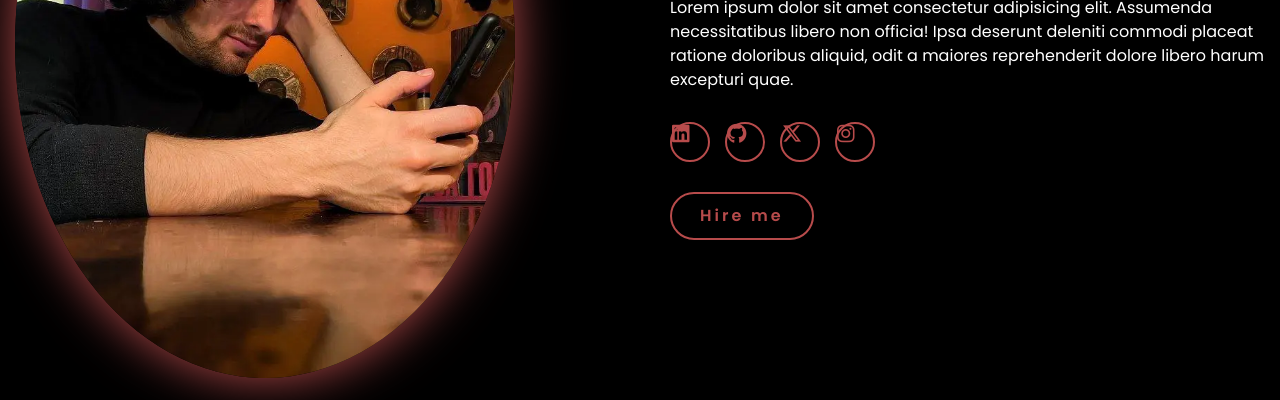
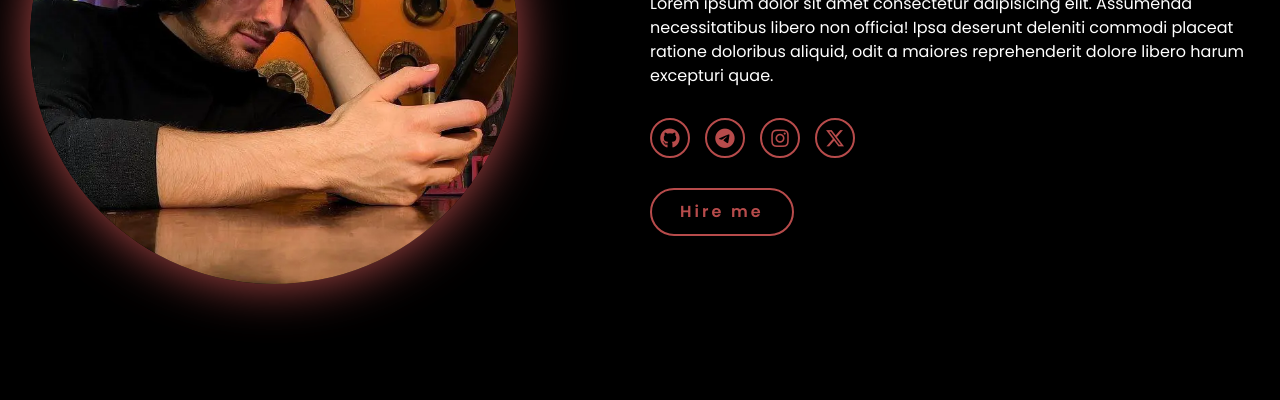
Before and after one commit to dreamsoundx/dreamsoundx-cv, a plain HTML site: page index.html in a window 1280 px wide. Shown: the part 400-800 px from the top of the page. Drawn offline with Linux system fonts and the light colour scheme.

Commit message:
feat: add custom icon-font and improve promo section

```diff
--- a/css/style.css
+++ b/css/style.css
@@ -1,4 +1,36 @@
 @import url('https://fonts.googleapis.com/css2?family=Poppins:wght@100; 200;300;400;500;600&display=swap');
+@font-face {
+  font-family: icons;
+  font-display: swap;
+  src: url(../fonts/icons.woff2) format("woff2");
+  font-weight: 400;
+  font-style: normal
+}
+[class*=_icon-]::before {
+  font-family: icons;
+  font-style: normal;
+  font-weight: 400;
+  font-variant: normal;
+  text-transform: none;
+  line-height: 1;
+  -webkit-font-smoothing: antialiased;
+  -moz-osx-font-smoothing: grayscale
+}
+._icon-s-github:before {
+  content: ""
+}
+._icon-s-instagram:before {
+  content: ""
+}
+._icon-s-linkedin:before {
+  content: ""
+}
+._icon-s-telegram:before {
+  content: ""
+}
+._icon-s-x-twitter:before {
+  content: ""
+}
 * {
   padding: 0;
   margin: 0;
@@ -296,23 +328,37 @@ body {
   transition: all .5s ease 0s
 }
 .promo__container {
+  position: relative
+}
+.promo__content {
+  position: absolute;
+  width: calc(100% - 1.875rem);
+  height: 100%;
   display: grid;
   align-items: center;
   grid-template-columns: repeat(2,1fr);
   padding-top: 6.875rem;
   padding-bottom: 1.875rem;
-  -webkit-column-gap: 3.75rem;
-  -moz-column-gap: 3.75rem;
-  column-gap: 3.75rem
+  -webkit-column-gap: 1.25rem;
+  -moz-column-gap: 1.25rem;
+  column-gap: 1.25rem;
+  padding-left: .9375rem;
+  padding-right: .9375rem
 }
 .promo__image {
+  position: relative;
   border-radius: 100%;
   overflow: hidden;
-  max-width: 31.25rem;
+  padding-bottom: 81.3%;
+  max-width: 81.3%;
   box-shadow: 0 0 3.125rem #b74b4b
 }
 .promo__image img {
-  max-width: 100%
+  position: absolute;
+  -o-object-fit: cover;
+  object-fit: cover;
+  height: 100%;
+  width: 100%
 }
 .promo__body {
   flex: 0 0 50%;
@@ -531,14 +577,17 @@ body {
   .header__container {
     min-height: 3.75rem
   }
-  .promo__container {
+  .promo__content {
     grid-template-columns: 1fr;
     row-gap: 1.5625rem;
-    padding-top: 5.625rem
+    padding-top: 5.625rem;
+    padding-left: 0;
+    padding-right: 0
   }
   .promo__image {
     justify-self: center;
-    max-width: 15.625rem
+    padding-bottom: 15rem;
+    width: 15rem
   }
 }
 @media (max-width:47.99875em)and (any-hover:none) {
--- a/index.html
+++ b/index.html
@@ -6,9 +6,12 @@
 	<meta charset="UTF-8" />
 	<meta name="format-detection" content="telephone=no" />
 	<!-- <style>body{opacity: 0;}</style> -->
-	<link rel="stylesheet" href="css/style.min.css?_v=20250422112527" />
+	<link rel="stylesheet" href="css/style.min.css?_v=20250422142418" />
 	<link rel="shortcut icon" href="favicon.ico" />
-	<link rel="stylesheet" href="https://cdnjs.cloudflare.com/ajax/libs/font-awesome/6.5.2/css/all.min.css?_v=20250422112527" />
+	<!-- <link
+    rel="stylesheet"
+    href="https://cdnjs.cloudflare.com/ajax/libs/font-awesome/6.5.2/css/all.min.css?_v=20250422142418"
+  /> -->
 	<!-- <meta name="robots" content="noindex, nofollow"> -->
 	<meta name="viewport" content="width=device-width, initial-scale=1.0" />
 </head>
@@ -49,6 +52,7 @@
 		<main data-fp class="page">
 			<section data-fp-section class="promo">
 				<div class="promo__container">
+					<div class="promo__content">
 						<div class="promo__image">
 							<img src="img/photo.webp" alt="photo" />
 						</div>
@@ -59,25 +63,29 @@
 								<p>
 									Lorem ipsum dolor sit amet consectetur adipisicing elit. Assumenda
 									necessitatibus libero non officia! Ipsa deserunt deleniti commodi
-								placeat ratione doloribus aliquid, odit a maiores reprehenderit dolore
-								libero harum excepturi quae.
+									placeat ratione doloribus aliquid, odit a maiores reprehenderit
+									dolore libero harum excepturi quae.
 								</p>
 							</div>
 							<ul class="promo__social social">
+								<!-- <li class="social__item">
+            <a class="social__link _icon-s-linkedin" href="#"><i></i></a>
+          </li> -->
 								<li class="social__item">
-								<a class="social__link fa-brands fa-linkedin" href="#"><i></i></a>
+									<a class="social__link _icon-s-github" href="#"><i></i></a>
 								</li>
 								<li class="social__item">
-								<a class="social__link fa-brands fa-github" href="#"><i></i></a>
+									<a class="social__link _icon-s-telegram" href="#"><i></i></a>
 								</li>
 								<li class="social__item">
-								<a class="social__link fa-brands fa-x-twitter" href="#"><i></i></a>
+									<a class="social__link _icon-s-instagram" href="#"><i></i></a>
 								</li>
 								<li class="social__item">
-								<a class="social__link fa-brands fa-instagram" href="#"><i></i></a>
+									<a class="social__link _icon-s-x-twitter" href="#"><i></i></a>
 								</li>
 							</ul>
 							<a class="promo__button button" href="#">Hire me</a>
+						</div>
 					</div>
 				</div>
 			</section>
@@ -106,7 +114,7 @@
 			</div>
 		</footer>
 	</div>
-	<script src="js/app.min.js?_v=20250422112527"></script>
+	<script src="js/app.min.js?_v=20250422142418"></script>
 </body>
 
 </html>
```
Also changed, not shown: css/style.min.css, fonts/icons.woff2 (added). Lines whose indentation alone changed are shown as unchanged.
